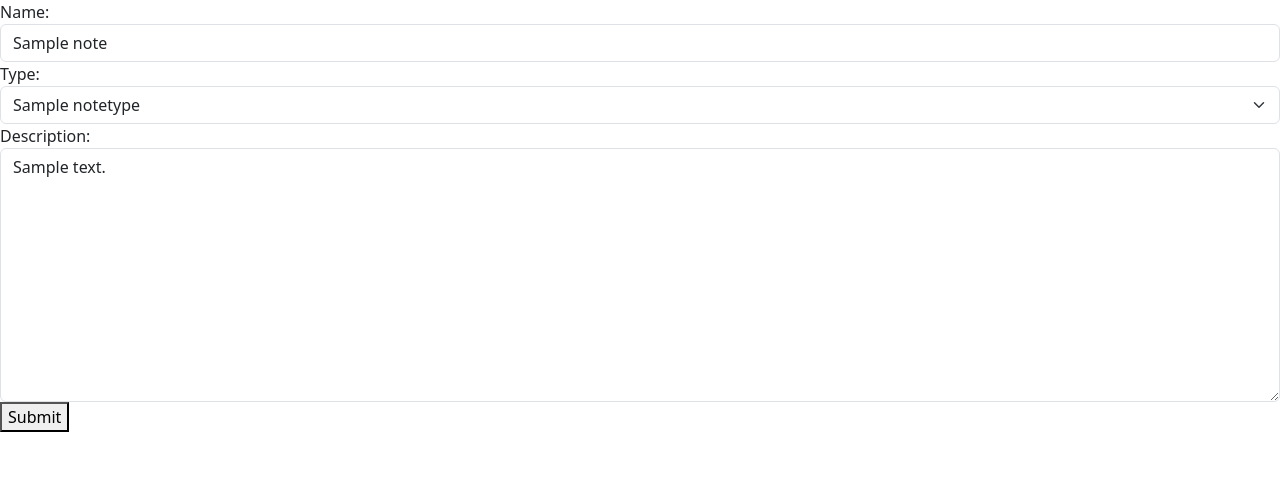
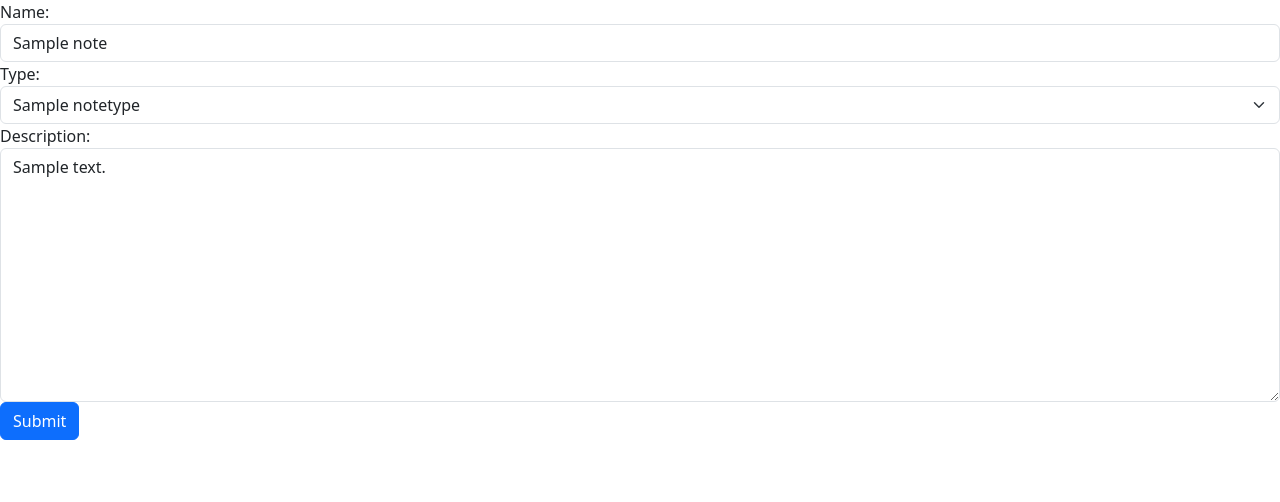
Before and after one commit to Electro487/django_notes, a Django app: page /edit_note/1/ in a window 1280 px wide. Shown: the top 502 px of the page. Run offline with Django 5.2, Linux system fonts and the light colour scheme; tables that the repository leaves empty hold one stand-in row (values such as "Sample post").

Commit message:
fixing little bits

```diff
--- a/base/views.py
+++ b/base/views.py
@@ -8,7 +8,7 @@ from django.contrib.auth import authenticate, login
 # Create your views here.
 
 def home(request):
-    note_objs = Note.objects.all()
+    note_objs = Note.objects.all().order_by("id")
     data = {"notes":note_objs}
     # print(request)
     # print()
--- a/templates/edit_note.html
+++ b/templates/edit_note.html
@@ -5,13 +5,13 @@
     <meta name="viewport" content="width=device-width, initial-scale=1.0">
     <title>Edit note</title>
     <link href="https://cdn.jsdelivr.net/npm/bootstrap@5.3.3/dist/css/bootstrap.min.css" rel="stylesheet" integrity="sha384-QWTKZyjpPEjISv5WaRU9OFeRpok6YctnYmDr5pNlyT2bRjXh0JMhjY6hW+ALEwIH" crossorigin="anonymous">
-<script src="https://cdn.jsdelivr.net/npm/bootstrap@5.3.3/dist/js/bootstrap.bundle.min.js" integrity="sha384-YvpcrYf0tY3lHB60NNkmXc5s9fDVZLESaAA55NDzOxhy9GkcIdslK1eN7N6jIeHz" crossorigin="anonymous"></script>
+    <script src="https://cdn.jsdelivr.net/npm/bootstrap@5.3.3/dist/js/bootstrap.bundle.min.js" integrity="sha384-YvpcrYf0tY3lHB60NNkmXc5s9fDVZLESaAA55NDzOxhy9GkcIdslK1eN7N6jIeHz" crossorigin="anonymous"></script>
 </head>
 <body>
     <form method="post">
         {% csrf_token %}
         {{form}}
-        <button class="'btn btn-primary">Submit</button>
+        <button class="btn btn-primary">Submit</button>
     </form>
 </body>
 <script src="https://cdn.jsdelivr.net/npm/@popperjs/core@2.11.8/dist/umd/popper.min.js" integrity="sha384-I7E8VVD/ismYTF4hNIPjVp/Zjvgyol6VFvRkX/vR+Vc4jQkC+hVqc2pM8ODewa9r" crossorigin="anonymous"></script>
```
